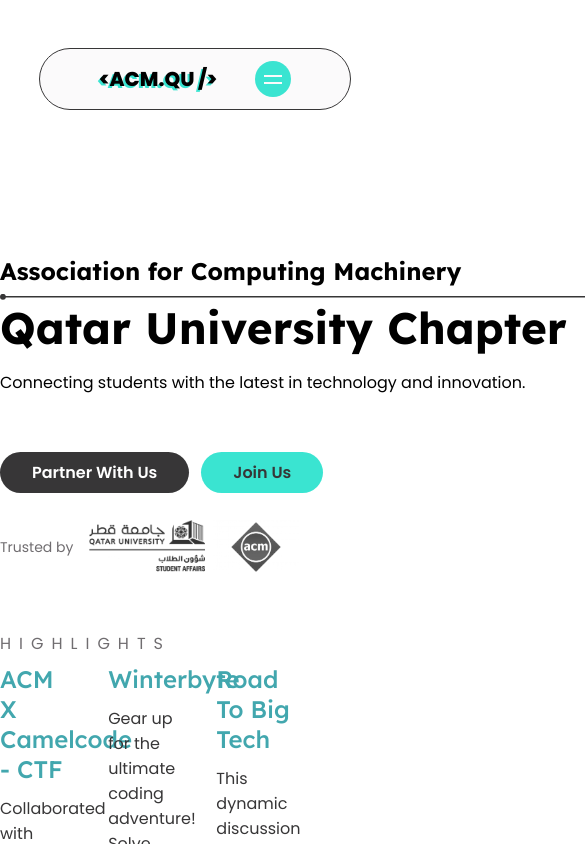
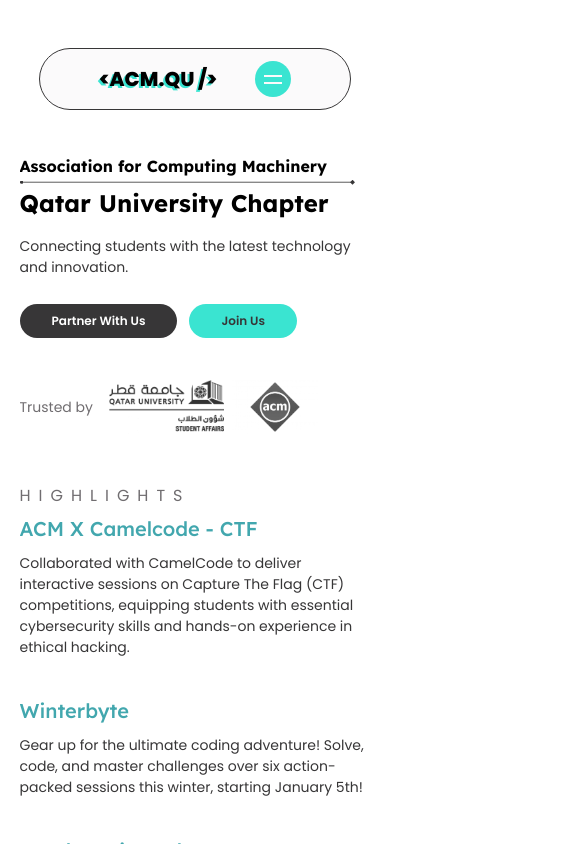
Before and after one commit to acm-qu/ACM-Landing-Page, a React (Vite) app: page / in a window 390 px wide. Shown: the top 844 px of the page, 585 px wide, since content can reach past the window. Built offline with nearby package versions, Linux system fonts and the light colour scheme.

Commit message:
feat: hero page now responsive

```diff
--- a/package.json
+++ b/package.json
@@ -12,7 +12,8 @@
   "dependencies": {
     "motion": "^12.38.0",
     "react": "^19.1.0",
-    "react-dom": "^19.1.0"
+    "react-dom": "^19.1.0",
+    "react-responsive": "^10.0.1"
   },
   "devDependencies": {
     "@eslint/js": "^9.29.0",
--- a/src/components/Navigation.jsx
+++ b/src/components/Navigation.jsx
@@ -19,7 +19,7 @@
           <li><a href="#team">Team</a></li>
           <li><a href="#suggestion">Suggest</a></li>
         </ul>
-        <a href="https://quqa.campuslabs.com/engage/organization/acm" target='_blank' className="join desktop">Join Us!</a>
+        <a href="https://www.instagram.com/acm.qu/" target='_blank' className="join desktop">Instagram</a>
         <div onClick={handleToggle} className={'mobile toggle ' + (active ? "active" : "")}></div>
       </nav>
       <div className={'mobile-navigation ' + (active ? "active" : "")}>
@@ -30,7 +30,7 @@
           <li><a href="#team">Team</a></li>
           <li><a href="#suggestion">Suggest</a></li>
         </ul>
-        <a href="https://quqa.campuslabs.com/engage/organization/acm" target='_blank' className="join">Join Us!</a>
+        <a href="https://www.instagram.com/acm.qu/" target='_blank' className="join">Instagram</a>
       </div>
     </div>
   )
--- a/src/hero/assets/splitter.jsx
+++ b/src/hero/assets/splitter.jsx
@@ -1,20 +1,25 @@
 import { motion } from "motion/react";
+import { AnimatePresence } from "motion/react";
 import { curvesTransition, filteredImageTransition, imageTransition, lineTransition, markerTransition, rotatingDashTransition, opacityTransition } from "./transitions";
+import { useResponsive } from "../../hooks/use-responsive";
 
 const Splitter = ({ height }) => {
 
   const ASPECT_RATIO = 139 / 51;
+  const { isDesktop } = useResponsive();
 
   return (
     <svg
-      width={height * ASPECT_RATIO}
+      minWidth={height * ASPECT_RATIO}
       height={height}
       viewBox="-4 -15 1668 612"
       fill="none"
       xmlns="http://www.w3.org/2000/svg"
-      className='hero-mobile-hide'
     >
       {/* ---- Curved Path ---- */}
+      <AnimatePresence>
+        {isDesktop &&
+        <>
           <motion.path
             d="M811.5,152C811.5,152,1104,169,1347,100"
             fill="none"
@@ -23,6 +28,7 @@
             initial={{ pathLength: 0 }}
             animate={{ pathLength: 1 }}
             transition={curvesTransition}
+            exit={{ pathLength: 0, transition: { delay: 0 } }}
           />
           <motion.path
             d="M811.5,152 C811.5,152,1024,150,1084,289"
@@ -32,7 +38,10 @@
             initial={{ pathLength: 0 }}
             animate={{ pathLength: 1 }}
             transition={curvesTransition}
+            exit={{ pathLength: 0, transition: { delay: 0 } }}
           />
+        </>}
+      </AnimatePresence>
 
       {/* ---- First Image + Shadow + Dashed Border ---- */}
       <defs >
@@ -181,9 +190,12 @@
           />
         </marker>
       </defs>
-
+      <AnimatePresence>
+        {isDesktop &&
+          <>
             {/* First image */}
             <motion.rect
+              key="filtered-1"
               x="822"
               y="260"
               width="464"
@@ -192,8 +204,15 @@
               transition={filteredImageTransition}
               fill="url(#img-pattern-filtered-1)"
               filter="url(#filter-shadow-1)"
+              exit={{
+                height: 0,
+                transition: {
+                  delay: 0
+                }
+              }}
             />
             <motion.rect
+              key="image-1"
               x="822"
               y="260"
               width="464"
@@ -202,6 +221,12 @@
               transition={imageTransition}
               fill="url(#img-pattern-1)"
               filter="url(#filter-shadow-1)"
+              exit={{
+                height: 0,
+                transition: {
+                  delay: 0
+                }
+              }}
             />
             {/* First dashed border */}
             <motion.rect
@@ -219,6 +244,13 @@
                 opacity: opacityTransition,
                 height: filteredImageTransition
             }}
+            exit={{
+              height: 0,
+              opacity: 0,
+              transition: {
+                delay: 0
+              }
+            }}
             />
 
             {/* Second image */}
@@ -231,6 +263,12 @@
               transition={filteredImageTransition}
               fill="url(#img-pattern-filtered-2)"
             filter="url(#filter-shadow-2)"
+            exit={{
+              height: 0,
+              transition: {
+                delay: 0
+              }
+            }}
             />
             <motion.rect
               x="1338"
@@ -241,6 +279,12 @@
               transition={imageTransition}
               fill="url(#img-pattern-2)"
             filter="url(#filter-shadow-2)"
+            exit={{
+              height: 0,
+              transition: {
+                delay: 0
+              }
+            }}
             />
             {/* Second dashed border */}
             <motion.rect
@@ -258,7 +302,17 @@
                 opacity: opacityTransition,
                 height: filteredImageTransition
             }}
+            exit={{
+              height: 0,
+              opacity: 0,
+              transition: {
+                delay: 0
+              }
+            }}
             />
+          </>
+        }
+      </AnimatePresence>
 
       {/* Straight arrow line */}
       <motion.path
--- a/src/hero/content.ts
+++ b/src/hero/content.ts
@@ -1,16 +1,16 @@
 import type { IHighlight } from "./types"
 
-const SUBTITLE = "Association for Computing Machinery"
-const TITLE = "Qatar University Chapter"
-const DESCRIPTION = "Connecting students with the latest in technology and innovation."
+export const SUBTITLE = "Association for Computing Machinery"
+export const TITLE = "Qatar University Chapter"
+export const DESCRIPTION = "Connecting students with the latest technology and innovation."
 
-const CTA_1 = "Partner With Us"
-const CTA_1_LINK = "https://www.linkedin.com/company/acm-qu/"
+export const CTA_1 = "Partner With Us"
+export const CTA_1_LINK = "https://www.linkedin.com/company/acm-qu/"
 
-const CTA_2 = "Join Us"
-const CTA_2_LINK = "https://docs.google.com/forms/d/e/1FAIpQLSeMDk3-5B0A2m6yAqwkqPPebE9fP1FXSupT32dYmOeeUHsvbA/closedform"
+export const CTA_2 = "Join Us"
+export const CTA_2_LINK = "https://docs.google.com/forms/d/e/1FAIpQLSeMDk3-5B0A2m6yAqwkqPPebE9fP1FXSupT32dYmOeeUHsvbA/closedform"
 
-const HIGHLIGHTS: readonly IHighlight[] = [
+export const HIGHLIGHTS: readonly IHighlight[] = [
   {
     title: "ACM X Camelcode - CTF",
     description: "Collaborated with CamelCode to deliver interactive sessions on Capture The Flag (CTF) competitions, equipping students with essential cybersecurity skills and hands-on experience in ethical hacking."
@@ -23,6 +23,8 @@
     title: "Road To Big Tech",
     description: "This dynamic discussion explored how higher education could pave the way to exciting career opportunities at top tech companies."
   },
+  {
+    title: "Cyber Awareness 101",
+    description: "This session focused on raising awareness about cybersecurity threats and best practices for staying safe online."
+  },
 ] as const
-
-export { SUBTITLE, TITLE, DESCRIPTION, CTA_1, CTA_1_LINK, CTA_2, CTA_2_LINK, HIGHLIGHTS }
--- a/src/hero/hero.jsx
+++ b/src/hero/hero.jsx
@@ -1,14 +1,18 @@
+import { motion } from 'motion/react'
+
+import { useMemo, useEffect, useState } from 'react'
+
 import DesktopSplitter from './assets/splitter'
-import classes from './styles.module.css'
-import { useEffect, useState } from 'react'
-
+import { SUBTITLE, TITLE, DESCRIPTION, CTA_1, CTA_2, CTA_1_LINK, CTA_2_LINK, HIGHLIGHTS } from './content'
 import { subtitleTransition, highlightTransition, ctaAndTrustedByTransition } from './transitions'
 
-import { SUBTITLE, TITLE, DESCRIPTION, CTA_1, CTA_2, CTA_1_LINK, CTA_2_LINK, HIGHLIGHTS } from './content'
+import { truncate } from '../util/truncate'
+import { useResponsive } from '../hooks/use-responsive'
 
-import { motion } from 'motion/react'
+import classes from './styles.module.css'
 
 const Hero = () => {
+  // State for the typing animation of the description
   const [typedDescription, setTypedDescription] = useState('')
 
   const descriptionWordCount = DESCRIPTION.split(' ').length
@@ -39,10 +43,15 @@
     }
   }, [])
 
+  // Truncated highlights array
+  const { isDesktop, isMobile, isBigTablet } = useResponsive()
+
+  const displayedHighlights = useMemo(() => (isBigTablet || isDesktop) ? truncate(HIGHLIGHTS, 3) : HIGHLIGHTS, [isBigTablet, isDesktop])
+
   return (
-    <section className={classes.hero}>
+    <section className={`${classes.hero} ${isMobile ? classes.mobile : ''}`}>
       <div className={classes.container}>
-        <div className={classes.text}>
+        <div className={`${classes.text} ${isMobile ? classes.mobile : ''}`}>
           <motion.h2
             className={classes.subtitle}
             initial={{ clipPath: "inset(0 0 100% 0)", y: 28 }}
@@ -51,8 +60,7 @@
           >
             {SUBTITLE}
           </motion.h2>
-          <DesktopSplitter height={450} />
-          <img className={classes.mobileSplitter} src="/hero_heading_splitter.svg" />
+          <DesktopSplitter height={isMobile ? 250 : 450} />
           <motion.h1
             initial={{ clipPath: "inset(0 0 100% 0)", y: -16 }}
             animate={{ clipPath: "inset(0 0 0% 0)", y: 0 }}
@@ -75,7 +83,7 @@
           </motion.p>
         </div>
         <motion.div
-          className={classes.ctaContainer}
+          className={`${classes.ctaContainer} ${isMobile ? classes.mobile : ''}`}
           initial={{ opacity: 0, y: 12 }}
           animate={{ opacity: 1, y: 0 }}
           transition={ctaAndTrustedByTransition}
@@ -87,7 +95,7 @@
           initial={{ opacity: 0, y: -12 }}
           animate={{ opacity: 1, y: 0 }}
           transition={ctaAndTrustedByTransition}
-          className={classes.partners}>
+          className={`${classes.partners} ${isMobile ? classes.mobile : ''}`}>
           <p className={classes.label}>Trusted by</p>
           <div className={classes.images}>
             <img src="/hero_qu_sa.png" height={54} alt="qatar-university-student-affairs" />
@@ -95,7 +103,7 @@
           </div>
         </motion.div>
       </div>
-      <div className={classes.highlights}>
+      <div className={`${classes.highlights} ${isMobile ? classes.mobile : ''}`}>
         <motion.p
           className={classes.label}
           initial={{ clipPath: "inset(100% 0 0 0)", y: 28 }}
@@ -105,7 +113,7 @@
             delay: subtitleTransition.delay + 2
           }}>Highlights</motion.p>
         <div className={classes.container}>
-          {HIGHLIGHTS.map((highlight, i) => (
+          {displayedHighlights.map((highlight, i) => (
             <motion.div
               animate={{ scale: [0, 1, 1] }}
               transition={highlightTransition}
--- a/src/hero/styles.module.css
+++ b/src/hero/styles.module.css
@@ -1,40 +1,57 @@
 .hero {
   margin: 256px auto 0px auto;
+  &.mobile { margin: 156px auto 0px auto;  }
   position: relative;
   width: fit-content;
+  overflow-x: clip;
+  max-width: 90%;
   > .container {
     > .text {
-      > .mobileSplitter {
-        display: none;
-      }
       > .subtitle, > .title {
         overflow: hidden;
         white-space: nowrap;
       }
       > .subtitle {
         margin-bottom: -112px;
+        font-size: 24px;
       }
       > .title {
         position: absolute;
-        top: 44px;
+        top: 52px;
         font-size: 44px;
       }
       > .description {
+        color: var(--gray);
         position: absolute;
-        top: 114px;
+        top: 122px;
+      }
+      &.mobile {
+        > .subtitle {
+          margin-bottom: -62px;
+          font-size: 16px;
+        }
+        > .title {
+          top: 32px;
+          font-size: 24px;
+        }
+        > .description {
+          top: 80px;
+          font-size: 14px;
+        }
       }
     }
     > .ctaContainer {
       display: flex;
       gap: 12px;
       position: absolute;
-      top: 196px;
+      top: 204px;
       > .cta {
         all: unset;
         cursor: pointer;
         font-weight: 600;
         padding: 8px 32px;
         border-radius: 99px;
+        font-size: 16px;
       }
       > .cta.one {
         background-color: var(--gray);
@@ -44,13 +61,24 @@
         background-color: var(--primary);
         color: var(--gray);
       }
+      &.mobile {
+        top: 148px;
+        > .cta {
+          font-size: 12px;
+          text-align: center;
+        }
+        > .cta.two {
+          background-color: var(--primary);
+          color: var(--gray);
+        }
+      }
     }
     > .partners {
       display: flex;
       align-items: center;
       gap: 16px;
       position: absolute;
-      top: 264px;
+      top: 272px;
       > .label {
         color: var(--light-gray);
         font-size: 14px;
@@ -60,9 +88,13 @@
         gap: 8px;
         filter: grayscale(1) opacity(0.8);
       }
+      &.mobile {
+        top: 224px;
+      }
     }
   }
   > .highlights {
+    margin-top: 16px;
     > .label {
       color: var(--light-gray);
       text-transform: uppercase;
@@ -70,10 +102,12 @@
     }
     > .container {
       display: flex;
+      flex-wrap: wrap;
       gap: 32px;
-      width: 75vw;
+      max-width: min(90vw, 1200px);
       > .highlight {
         flex: 1 1 0;
+        min-width: 300px;
         position: relative;
         > .background {
           position: absolute;
@@ -89,6 +123,19 @@
         }
         > .description {
           color: var(--gray);
+          font-size: 16px;
+        }
+      }
+    }
+    &.mobile {
+      margin-top: 112px;
+      > .container > .highlight {
+        > .title {
+          font-size: 20px;
+        }
+        > .description {
+          color: var(--gray);
+          font-size: 14px;
         }
       }
     }
--- a/src/hero/transitions.ts
+++ b/src/hero/transitions.ts
@@ -1,25 +1,19 @@
 import { cubicBezier } from "motion"
 
-const subtitleTransition = {
+export const subtitleTransition = {
   duration: 1,
   ease: cubicBezier(0, .75, .2, 1.01),
   delay: 1
 }
 
-const highlightTransition = {
+export const highlightTransition = {
   duration: 1,
   ease: cubicBezier(0.00, 0.72, 0.23, 0.99),
   delay: 2
 }
 
-const ctaAndTrustedByTransition = {
+export const ctaAndTrustedByTransition = {
   duration: 1,
   ease: cubicBezier(0.00, 0.44, 0.39, 0.99),
   delay: 1.5
 }
-
-export {
-  subtitleTransition,
-  highlightTransition,
-  ctaAndTrustedByTransition
-}
--- a/src/hero/types.ts
+++ b/src/hero/types.ts
@@ -1,6 +1,4 @@
-interface IHighlight {
+export interface IHighlight {
   title: string;
   description: string;
 }
-
-export type { IHighlight }
--- /dev/null
+++ b/src/hooks/use-responsive.ts
@@ -0,0 +1,10 @@
+import { useMediaQuery } from "react-responsive";
+
+export const useResponsive = () => {
+  const isDesktop = useMediaQuery({ minWidth: 1200 });
+  const isBigTablet = useMediaQuery({ minWidth: 1073, maxWidth: 1199 });
+  const isTablet = useMediaQuery({ minWidth: 673, maxWidth: 1072 });
+  const isMobile = useMediaQuery({ maxWidth: 672 });
+
+  return { isDesktop, isBigTablet, isTablet, isMobile };
+}
--- /dev/null
+++ b/src/util/truncate.ts
@@ -0,0 +1,28 @@
+type TruncateParams = (
+  obj: string | Array<unknown>,
+  maxLength?: number,
+  type?: ("ellipsis" | "date" | undefined)
+) => string | Array<unknown>
+
+export const truncate:TruncateParams = (obj, maxLength, type) => {
+  if (!maxLength) return obj;
+
+  if (typeof obj === "string") {
+    if (obj.length <= maxLength) return obj;
+    switch(type) {
+      case "ellipsis":
+        return obj.slice(0, maxLength) + "...";
+      case "date":
+        return obj.slice(0, maxLength) + "..."
+      default:
+        return obj.slice(0, maxLength)
+    }
+  }
+
+  if (Array.isArray(obj)) {
+    if (obj.length <= maxLength) return obj;
+    return [...obj.slice(0, maxLength)];
+  }
+
+  return obj;
+}
```
Lines whose indentation alone changed are shown as unchanged.
